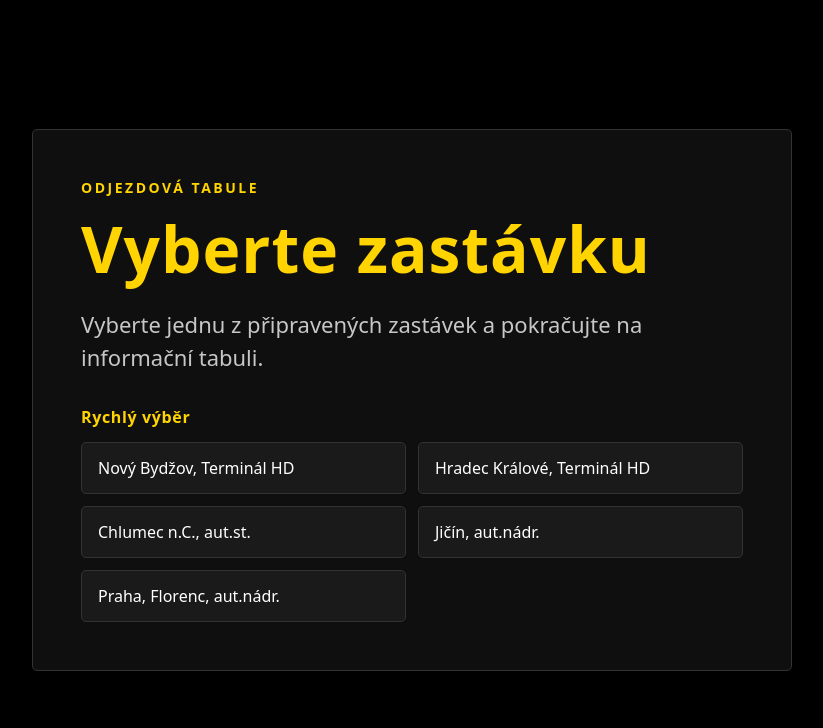
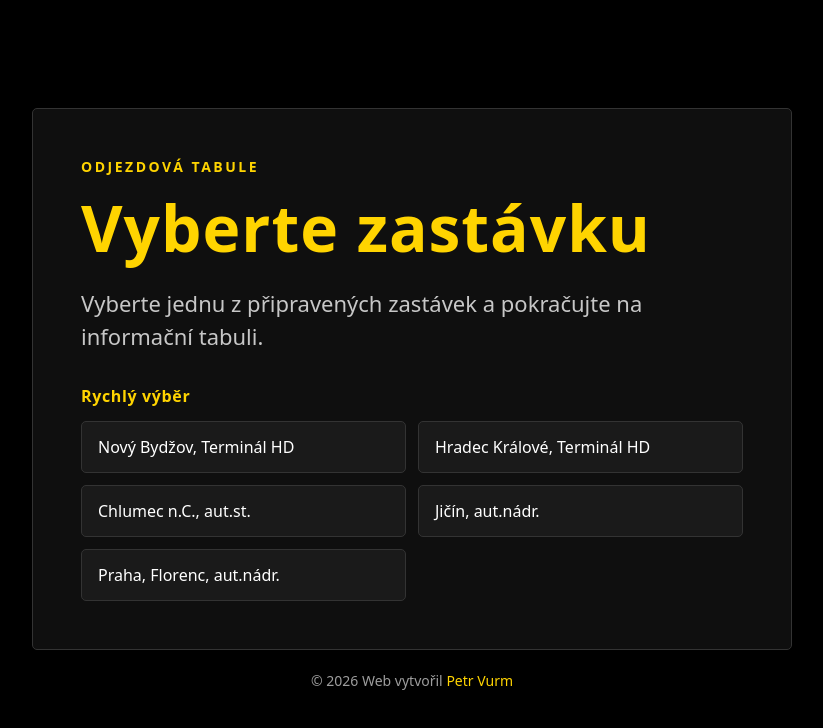
Before and after one commit to ultronstudio/bus-tabule, a Next.js app: page / in a window 1280 px wide. Shown: the top 728 px of the page, without its empty margins (228-1051 px from the left). Built offline with nearby package versions, Linux system fonts and the light colour scheme.

Commit message:
feat: enhance landing page layout with footer and style adjustments

```diff
--- a/app/globals.css
+++ b/app/globals.css
@@ -30,8 +30,12 @@ a {
   padding: 24px;
 }
 
+.landing-shell {
+  width: min(100%, 760px);
+}
+
 .landing-card {
-  width: min(100%, 760px);
+  width: 100%;
   padding: clamp(24px, 5vw, 48px);
   border: 1px solid #333;
   border-radius: 5px;
@@ -89,6 +93,29 @@ a {
   display: grid;
   grid-template-columns: repeat(2, minmax(0, 1fr));
   gap: 12px;
+}
+
+.landing-footer {
+  margin-top: 16px;
+  text-align: center;
+  color: #9d9d9d;
+  font-size: 14px;
+  line-height: 1.6;
+}
+
+.landing-footer p {
+  margin: 0;
+}
+
+.landing-footer a {
+  display: inline-block;
+  margin-top: 4px;
+  color: #ffd400;
+  text-decoration: none;
+}
+
+.landing-footer a:hover {
+  text-decoration: underline;
 }
 
 /* LAYOUT */
--- a/app/page.tsx
+++ b/app/page.tsx
@@ -12,6 +12,7 @@ const PRESET_STOPS = [
 
 export default function HomePage() {
   const router = useRouter();
+  const currentYear = new Date().getFullYear();
 
   const navigateToStop = (stop: string) => {
     const targetStop = stop.trim();
@@ -23,6 +24,7 @@ export default function HomePage() {
 
   return (
     <main className="landing-page">
+      <div className="landing-shell">
         <section className="landing-card">
           <p className="landing-kicker">Odjezdová tabule</p>
           <h1>Vyberte zastávku</h1>
@@ -47,6 +49,17 @@ export default function HomePage() {
             </div>
           </div>
         </section>
+
+        <footer className="landing-footer">
+          <p>
+            © <span suppressHydrationWarning>{currentYear}</span> Web vytvořil <a
+            href="https://petrvurm.cz/?utm_source=bus-tabule&utm_medium=website&utm_campaign=footer_credit"
+            target="_blank"
+            rel="noreferrer"
+          >Petr Vurm</a>
+          </p>
+        </footer>
+      </div>
     </main>
   );
 }
```
Lines whose indentation alone changed are shown as unchanged.
